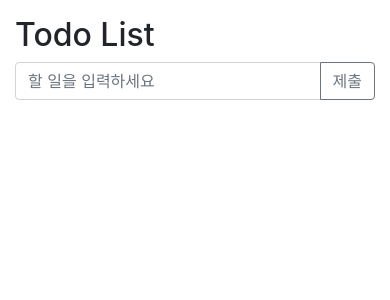
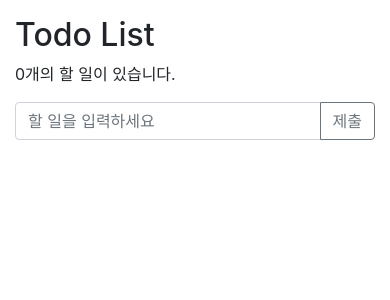
Before and after one commit to CaesiumY/vue-django-stagram, a Vue app in the folder vue-todo/: page / in a window 390 px wide. Shown: the top 300 px of the page. Built offline with nearby package versions, Linux system fonts and the light colour scheme.

Commit message:
style: Change responsive to mobile

```diff
--- a/vue-todo/src/App.vue
+++ b/vue-todo/src/App.vue
@@ -1,8 +1,11 @@
 <template>
   <div id="app">
     <div class="container mt-3">
-      <h2>Todo List</h2>
-      <div class="input-group mb-3">
+      <header>
+        <h2>Todo List</h2>
+        <span>{{list.length}}개의 할 일이 있습니다.</span>
+      </header>
+      <div class="input-group mb-3 mt-3">
         <input
           class="form-control"
           type="text"
@@ -23,7 +26,15 @@
             v-for="(item, index) in list"
             :key="index"
           >
-            <input class="item mr-3" type="text" readonly :value="item" ref="item" @dblclick="modifyItem(index)" @keyup.enter="modifyItem(index)" />
+            <input
+              class="item"
+              type="text"
+              readonly
+              :value="item"
+              ref="item"
+              @dblclick="modifyItem(index)"
+              @keyup.enter="modifyItem(index)"
+            />
             <div class>
               <button
                 class="btn btn-link dropdown-toggle"
```
